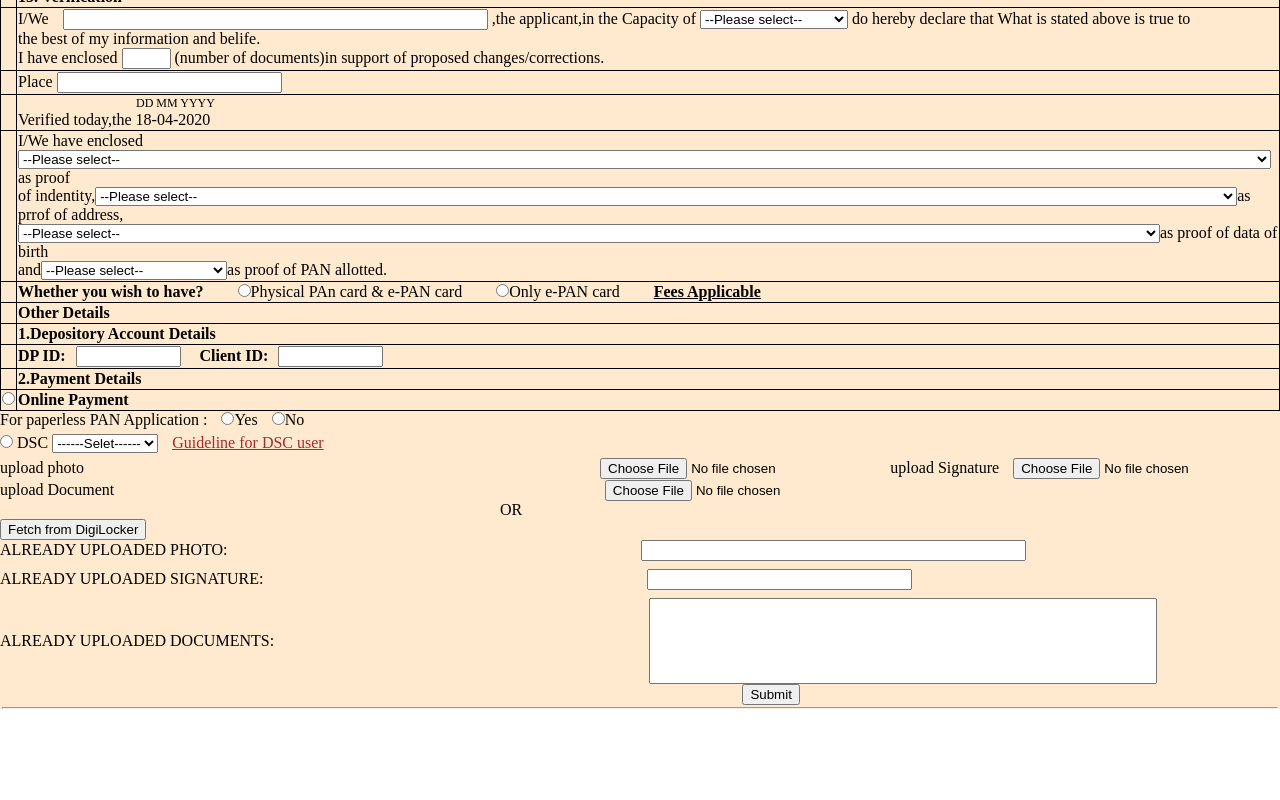
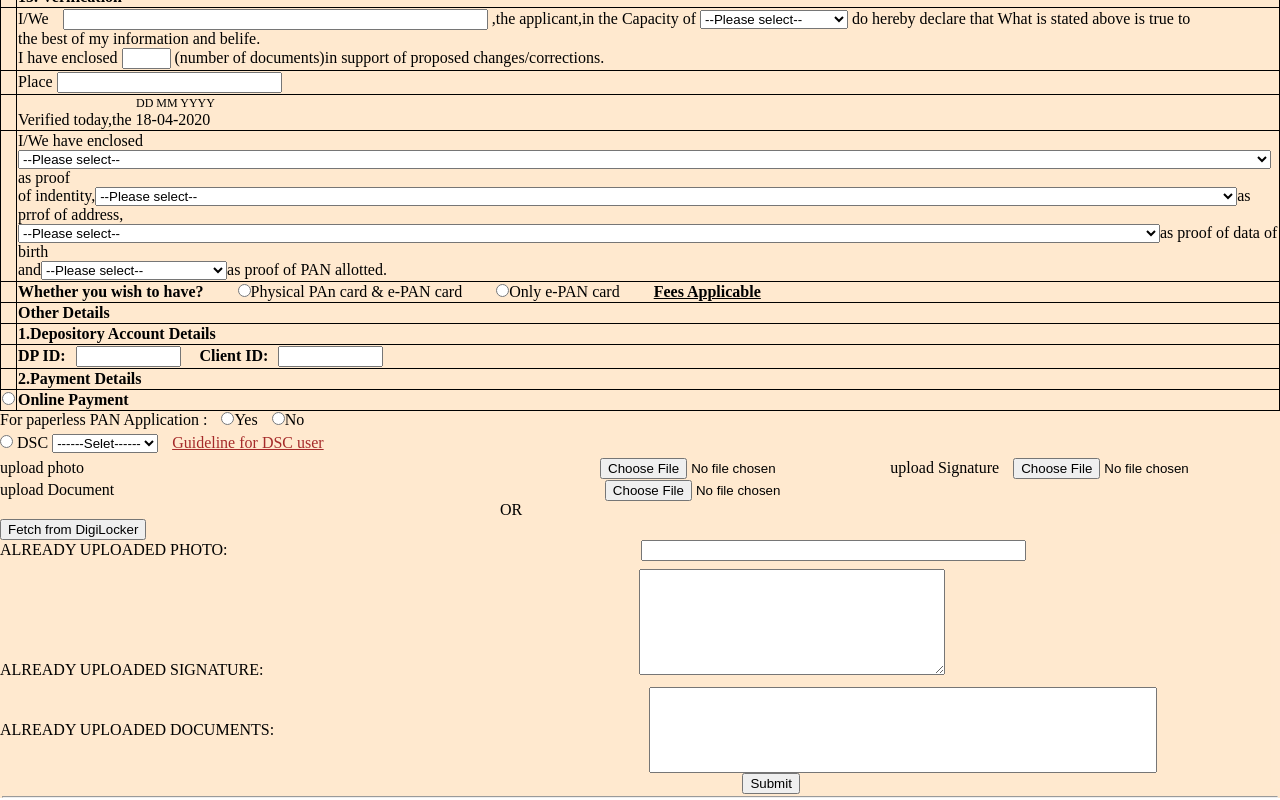
Before and after one commit to LAVAKUMAR-P/PANCARD, a plain HTML site: page index.html in a window 1280 px wide. Shown: the part 1245-2045 px from the top of the page. Before the commit the page ends 1956 px from the top, so only its background shows below. Drawn offline with Linux system fonts and the light colour scheme.

Commit message:
Update index.html

```diff
--- a/index.html
+++ b/index.html
@@ -616,7 +616,7 @@
 </p>
 <p style="padding-top: 8px;">
     <div style="display: inline-block;">ALREADY UPLOADED SIGNATURE:</div>
-    <div style="display: inline-block;padding-left:29.65%;"><input type="text" size="30" id="" name=""></div>
+    <div style="display: inline-block;padding-left:29%;"><textarea style="width: 300px;height:100px;"></textarea></div>
 </p>
 <p style="padding-top: 8px;">
     <div style="display: inline-block;">ALREADY UPLOADED DOCUMENTS:</div>
```
